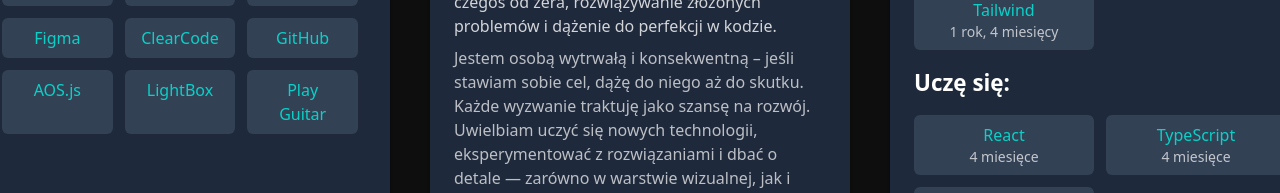
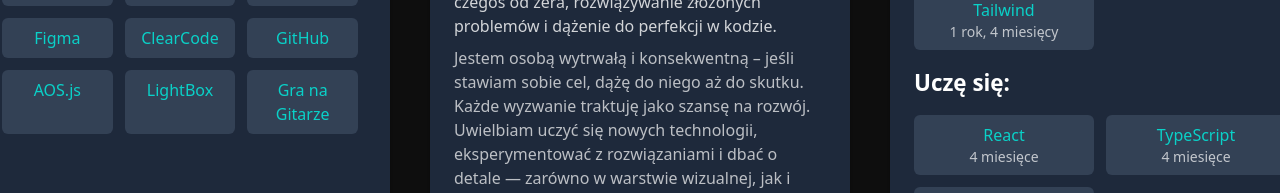
Before and after one commit to Ar3eek/AboutMe, a Vue app: page /Omnie in a window 1280 px wide. Shown: the part 560-753 px from the top of the page. Built offline with nearby package versions, Linux system fonts and the light colour scheme; what @vueuse/head would draw is missing.

Commit message:
next commit

```diff
--- a/index.html
+++ b/index.html
@@ -2,7 +2,7 @@
 <html lang="en">
   <head>
     <meta charset="UTF-8" />
-    <link rel="icon" type="image/svg+xml" href="" />
+    <link rel="icon" type="image/svg+xml" href="/Immages/ak.png" />
     <meta name="viewport" content="width=device-width, initial-scale=1.0" />
     <title>Arkadiusz Korzeniowski</title>
       <link rel="stylesheet" href="https://cdn.jsdelivr.net/gh/devicons/devicon@v2.15.1/devicon.min.css">
--- a/src/components/Omnie.vue
+++ b/src/components/Omnie.vue
@@ -26,7 +26,7 @@
   'GitHub',
   'AOS.js',
   'LightBox',
-  'Play Guitar',
+  'Gra na Gitarze',
 ];
 </script>
 
```
Also changed, not shown: public/Immages/ak.png (added), 1 other file (tests, documents, lock files or other folders).
